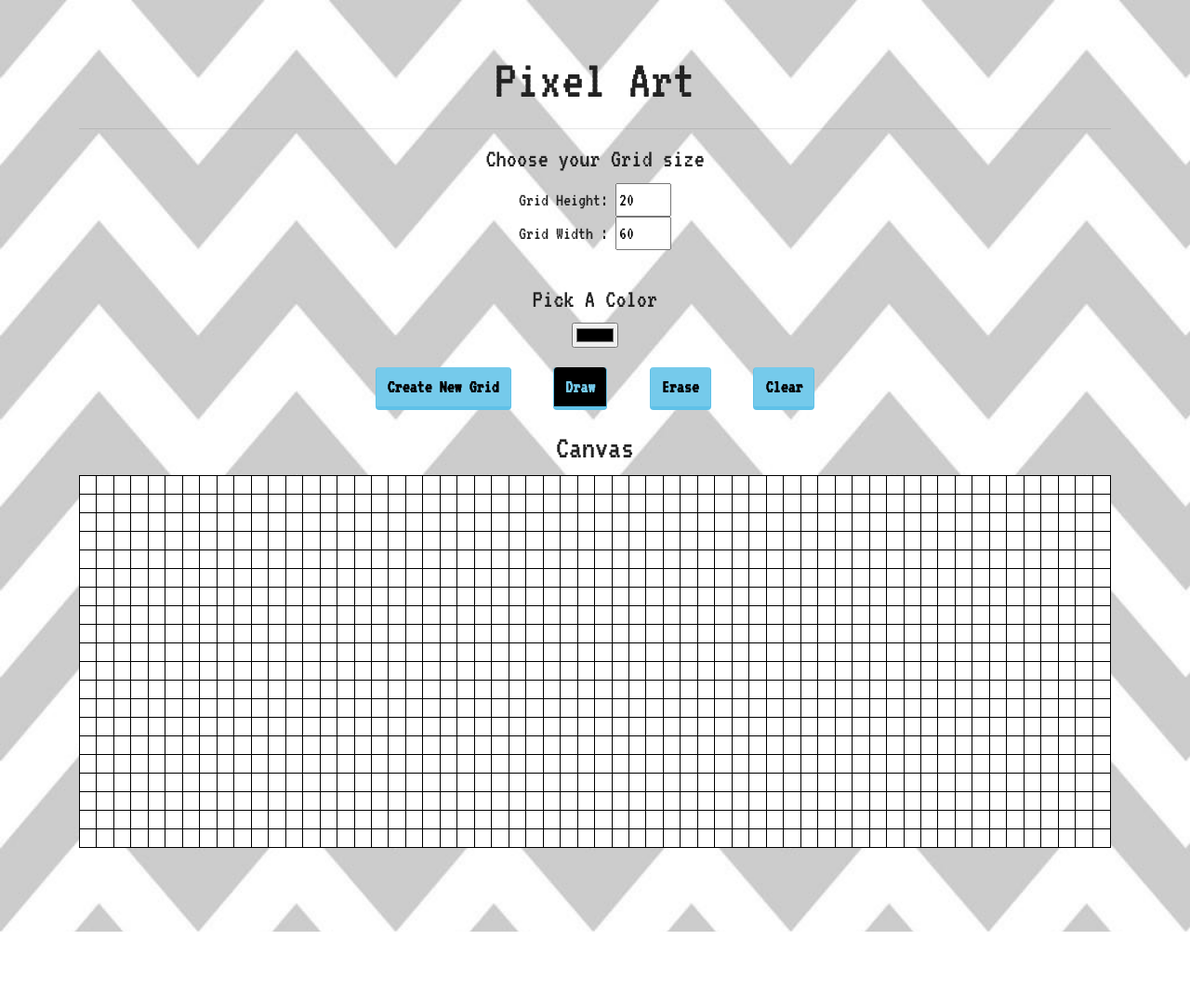
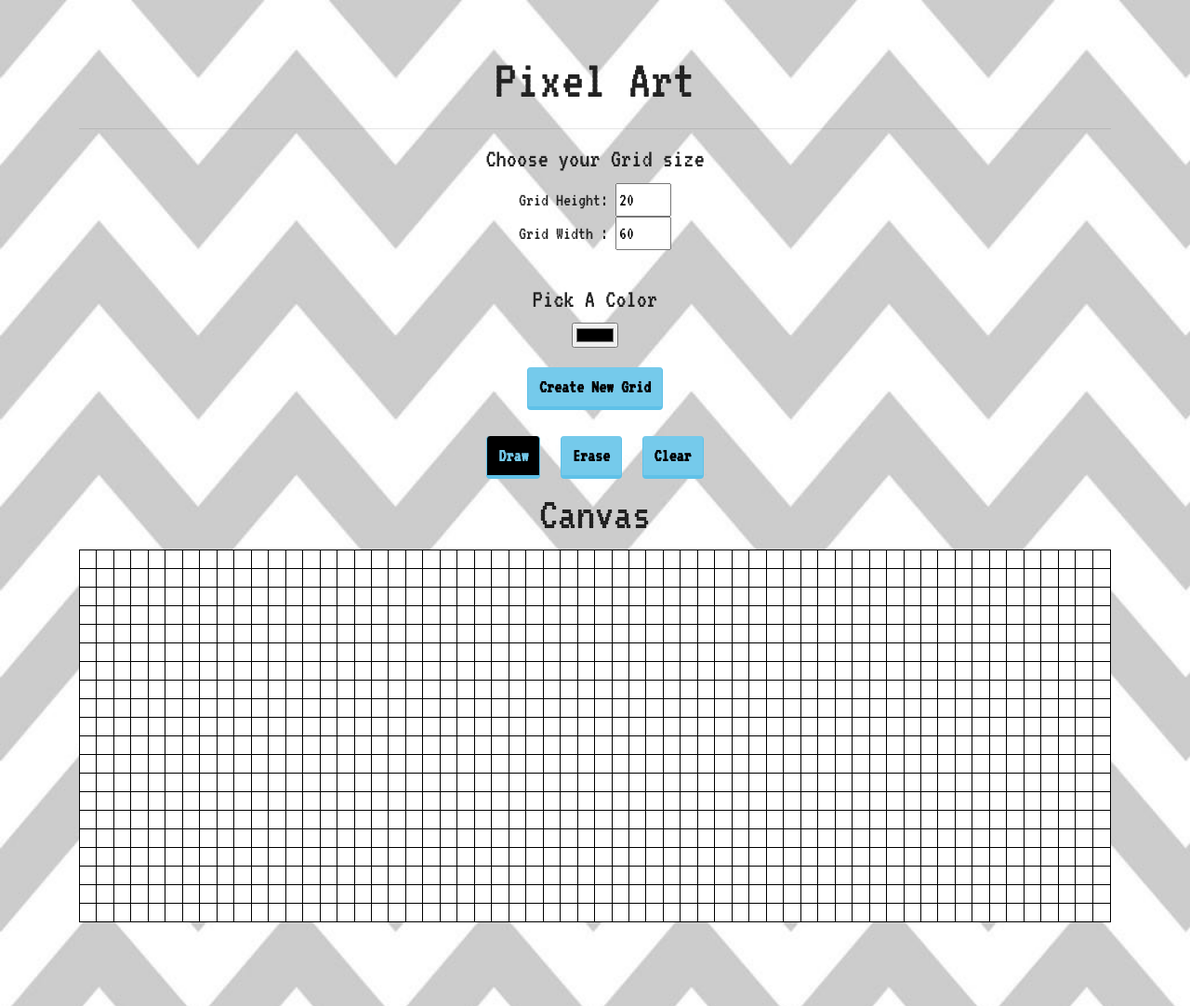
Before and after one commit to Dsalz/Pixel-Art, a plain HTML site: page index.html in a window 1280 px wide. Shown: the whole page at 93% size. Before the commit the page ends 1002 px from the top, so only its background shows below. Drawn offline with nearby package versions, Linux system fonts and the light colour scheme.

Commit message:
Update index.html

```diff
--- a/index.html
+++ b/index.html
@@ -23,12 +23,13 @@
         <h2 >Pick A Color</h2>
         <input type="color" id="colorPicker"><br>
         <button type ="submit" id="specs-submit" class="btn btn-info" style="text-transform: capitalize; margin: 20px; font-size: 20px">Create New Grid</button>
-        <button type="submit" value ="Draw" id= "grid-draw" class="btn btn-info btn-clicked" style="text-transform: capitalize; margin: 20px; font-size: 20px">Draw</button>
-        <button type="submit" value ="Erase" id="grid-erase" class="btn btn-info" style="text-transform: capitalize; margin: 20px; font-size: 20px">Erase</button>
-        <button type="submit" value ="Clear" id="grid-delete" class="btn btn-info" style="text-transform: capitalize; margin: 20px; font-size: 20px">Clear</button>
+        <br>
+        <button type="submit" value ="Draw" id= "grid-draw" class="btn btn-info btn-clicked" style="text-transform: capitalize; margin: 8px; font-size: 20px">Draw</button>
+        <button type="submit" value ="Erase" id="grid-erase" class="btn btn-info" style="text-transform: capitalize; margin: 8px; font-size: 20px">Erase</button>
+        <button type="submit" value ="Clear" id="grid-delete" class="btn btn-info" style="text-transform: capitalize; margin: 8px; font-size: 20px">Clear</button>
         <br>
 
-    <h1>Canvas</h1>
+    <h1 style="font-size: 50px">Canvas</h1>
         <div class="canvas"></div>
    </div>
 <script src="https://ajax.googleapis.com/ajax/libs/jquery/3.3.1/jquery.min.js"></script>
```
